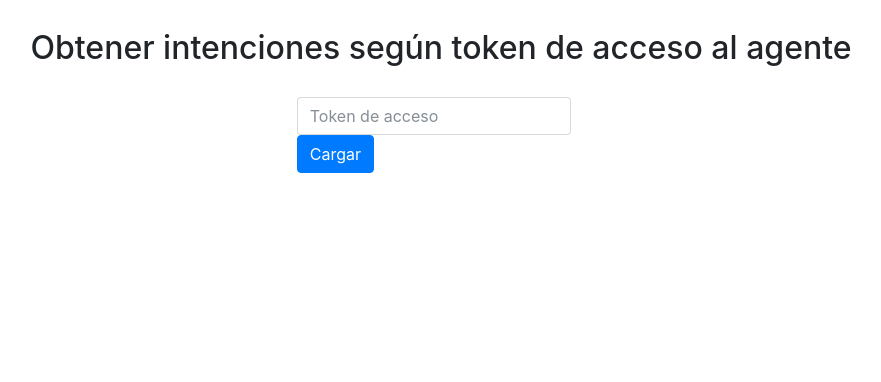
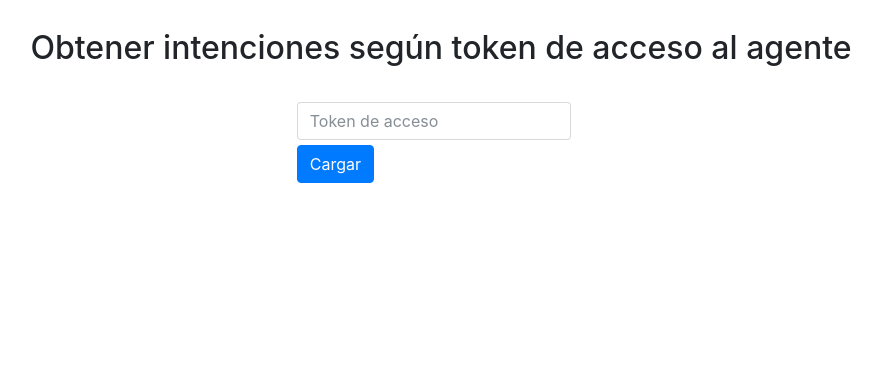
Before and after one commit to DIGEVO/data-from-bot, a Node project: template views/tokenForm.pug in a window 1280 px wide. Shown: the part 98-480 px from the top of the page, without its empty margins (199-1080 px from the left). Run offline with Node 20 templates, Linux system fonts and the light colour scheme; the template is opened without the code that fills it, so the values that code supplies are empty.

Commit message:
adding loggin, fixing issue on gettoken form

```diff
--- /dev/null
+++ b/iisnode.yml
@@ -0,0 +1,3 @@
+nodeProcessCommandLine: "D:\Program Files (x86)\nodejs\8.9.0\node.exe"
+
+loggingEnabled: true
--- a/views/tokenForm.pug
+++ b/views/tokenForm.pug
@@ -1,16 +1,18 @@
 extends layout
 
 block content
-  h2 Obtener intenciones según token de acceso al agente
-  | <br>
+	h2 Obtener intenciones según token de acceso al agente
+	|	<br>
 
-  div(class='container center_div width_30')
-    - var msg = '';
-    if errors
-      for error in errors
-        - msg= msg + error.msg + '<br>';
+	div(class='container center_div width_30')
+		-	var msg = '';
+		if	errors
+		for error in errors
+			-	msg= msg + error.msg + '<br>';
 
-    form(class='form-inline' autocomplete='off' method='POST' action='')
-      input(type='text' class='form-control mb-2 mr-sm-2 mb-sm-0' id='token' name='token' placeholder='Token de acceso')
-      button(type='submit' class='btn btn-primary') Cargar
-      div(class="form-control-feedback") !{msg}
+		form(class='form-inline' autocomplete='off' method='POST' action='')
+			input(type='text' class='form-control mb-2 mr-sm-2 mb-sm-0' id='token' name='token' placeholder='Token de acceso')
+			|	<br>
+			|	<br>
+			button(type='submit' class='btn btn-primary') Cargar
+			div(class="form-control-feedback") !{msg}
```
